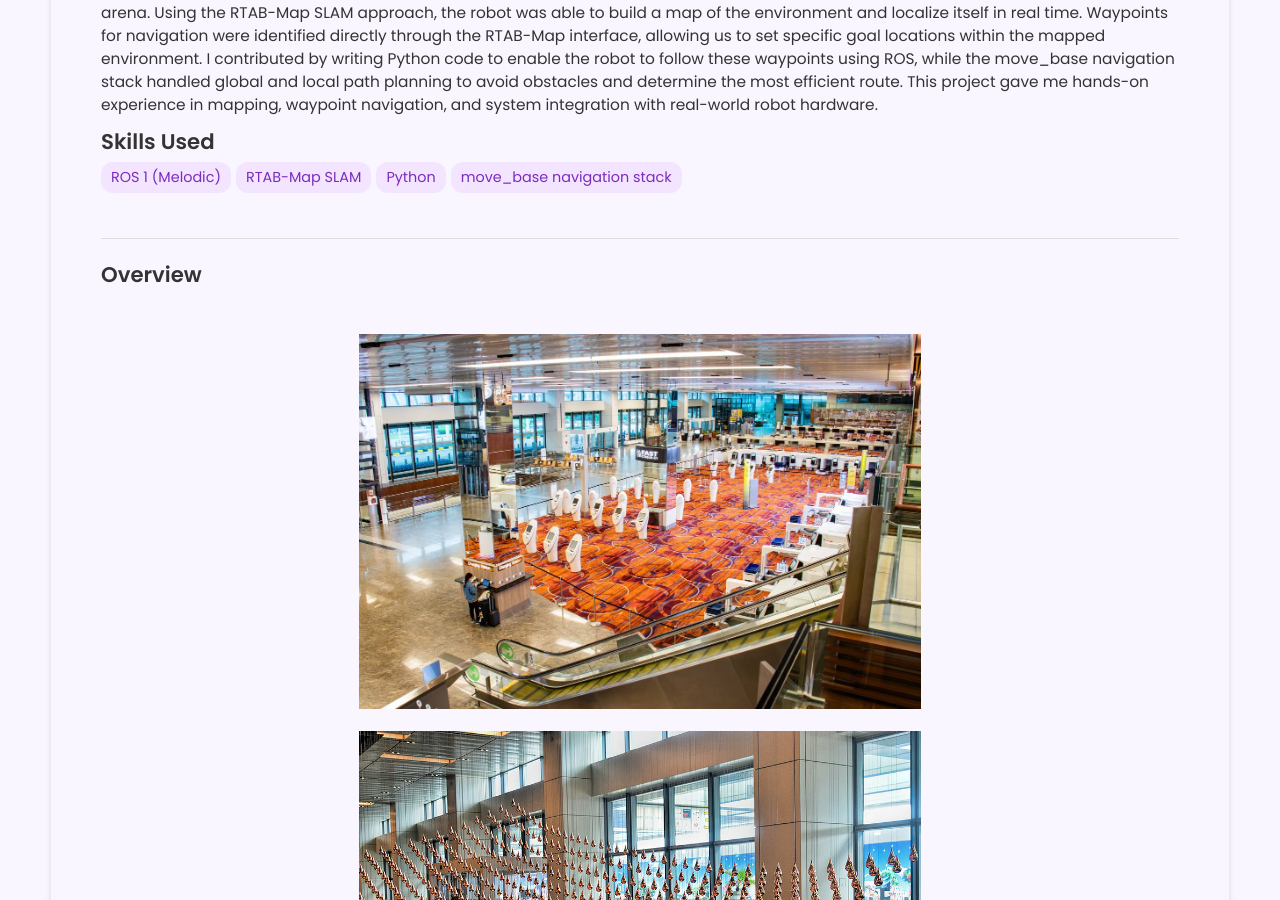
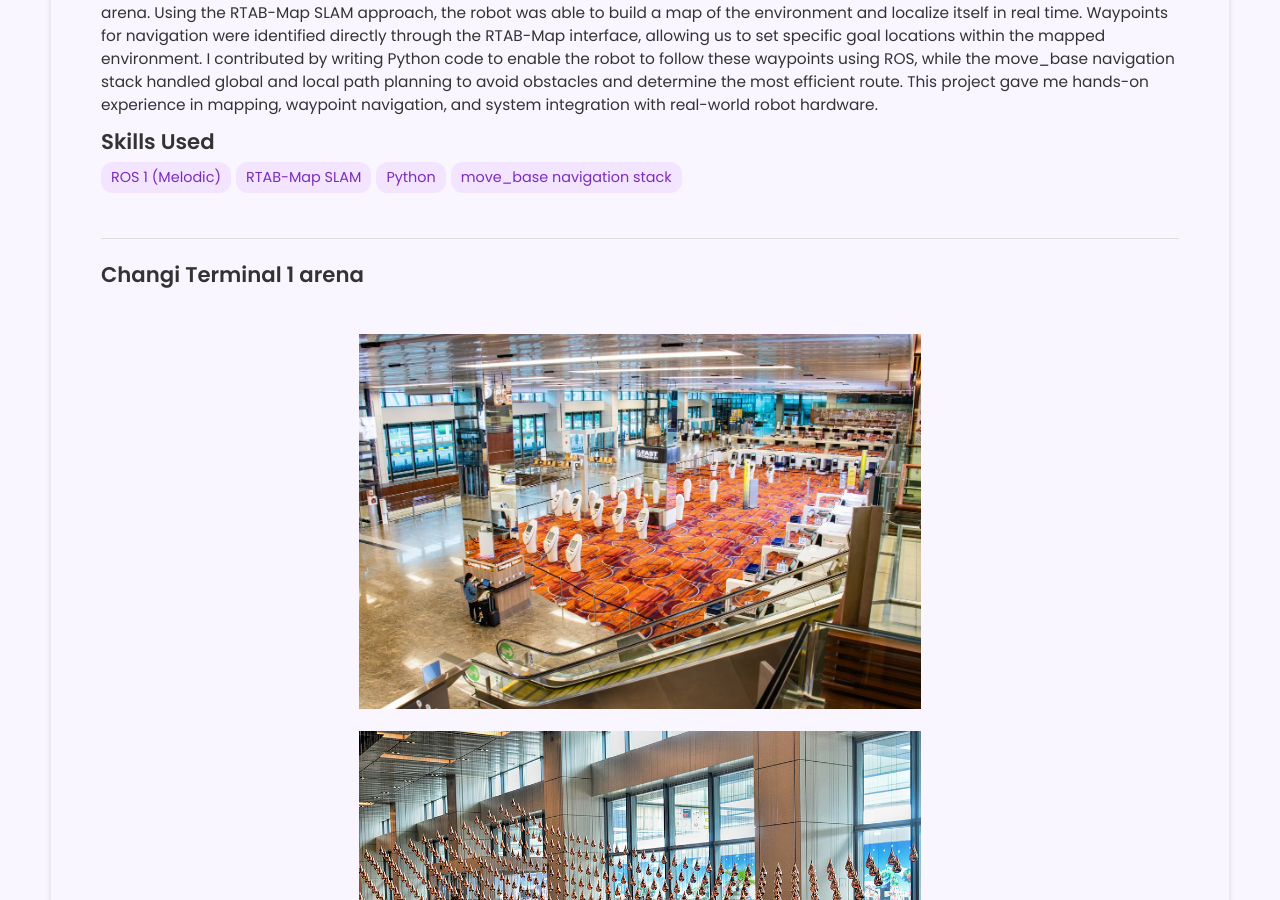
Before and after one commit to Darrshini/darrshini.github.io, a Jekyll site: the page built from _projects/Systems Engineering Project 1/index.md, in a window 1280 px wide and 900 px high, scrolled down 610 px. Built offline with Jekyll 4.4.1, drawn with Linux system fonts in a browser that asks for light colours.

Commit message:
Update index.md

```diff
--- a/_projects/Systems Engineering Project 1/index.md
+++ b/_projects/Systems Engineering Project 1/index.md
@@ -13,8 +13,8 @@ main-image: /limo_robot.jpg
 ---
 
 ---
-## Overview
-<div style="display: flex; gap: 20px; flex-wrap: wrap; margin: 20px 0;">
+## Changi Terminal 1 arena
+<div style="display: flex; justify-content: center; gap: 20px; flex-wrap: wrap; margin: 20px 0;">
   {% include image-gallery.html
      images="/assets/images/Terminal1.jpg, /assets/images/kinetic_rain.jpg"
      height="375"
@@ -24,7 +24,7 @@ main-image: /limo_robot.jpg
 For this project, our goal was to create an autonomous navigation system using the Agilex LIMO robot in a team-designed arena. We based the layout on Changi Airport Terminal 1, including recognizable features like the iconic Kinetic Rain setup to make it more engaging and realistic. The idea was to build a fun and meaningful environment where the robot could map the area using RTAB-Map SLAM and move between waypoints while avoiding obstacles using the move_base navigation stack.
 
 ### **Initial Arena Design**
-<div style="display: flex; gap: 20px; flex-wrap: wrap; margin: 20px 0;">
+<div style="display: flex; justify-content: center; gap: 20px; flex-wrap: wrap; margin: 20px 0;">
   {% include image-gallery.html
      images="/assets/images/Initial_design_plan.jpg, /assets/images/Initial_Design_Solidworks.png"
      height="350"
```
Also changed, not shown: other parts of _projects/Systems Engineering Project 1/index.md (+1 -1 lines).
